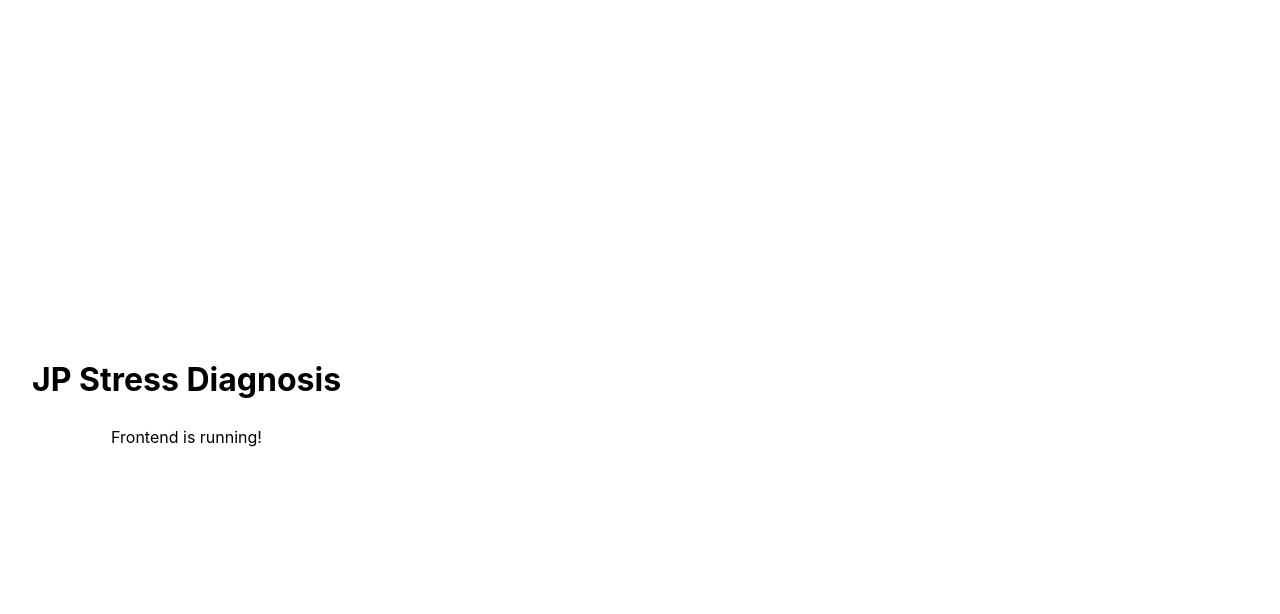
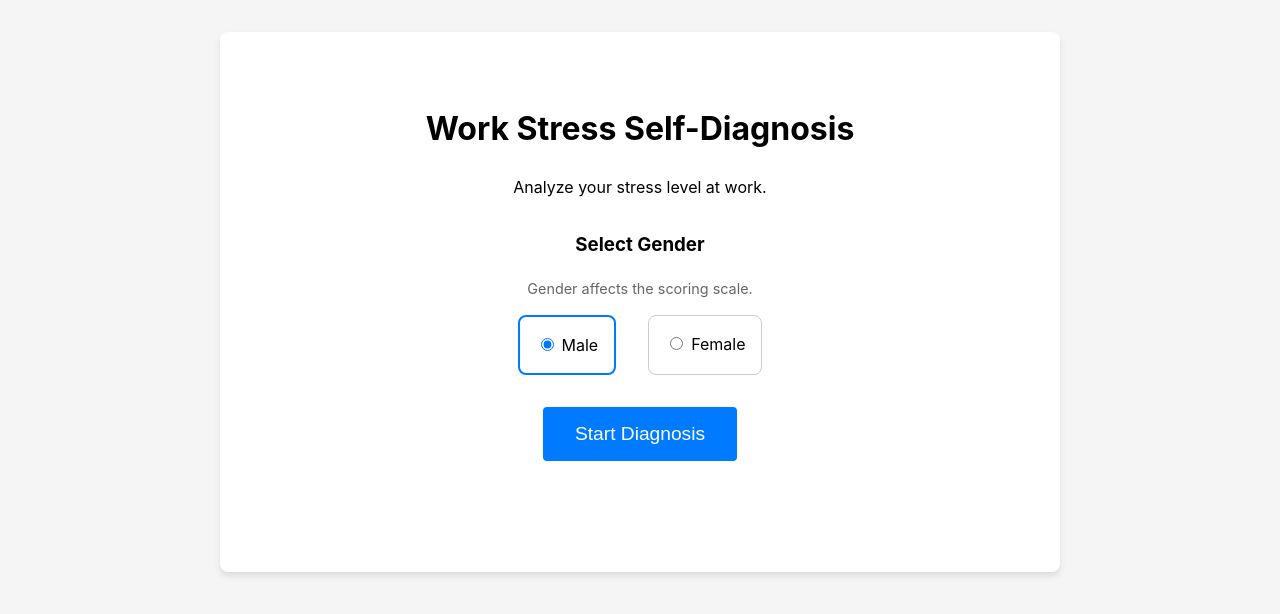
Before and after one commit to do0ori/jp-stress-diagnosis, a React app in the folder frontend/: page / in a window 1280 px wide. Shown: the top 614 px of the page. Built offline with nearby package versions, Linux system fonts and the light colour scheme; no server answers; the HTML template or start-up script is replaced by a standard one.

Commit message:
style: Center application layout and fix global styles

```diff
--- a/frontend/src/App.jsx
+++ b/frontend/src/App.jsx
@@ -1,21 +1,60 @@
-import { useState, useEffect } from 'react'
+import { useState } from 'react'
+import Landing from './components/Landing'
+import Questionnaire from './components/Questionnaire'
+import Result from './components/Result'
+import { postDiagnosis } from './api'
 
 function App() {
-  const [message, setMessage] = useState('')
+  const [step, setStep] = useState('landing'); // landing, questionnaire, result
+  const [gender, setGender] = useState('male');
+  const [diagnosisResult, setDiagnosisResult] = useState(null);
 
-  useEffect(() => {
-    // Example fetch to backend (will need proxy setup or full URL)
-    fetch('http://localhost:5000/health-check')
-      .then(res => res.json())
-      .then(data => setMessage(data.message))
-      .catch(err => console.error(err))
-  }, [])
+  const handleStart = (selectedGender) => {
+    setGender(selectedGender);
+    setStep('questionnaire');
+  };
+
+  const handleQuestionnaireComplete = async (answers) => {
+    try {
+      const result = await postDiagnosis(answers, gender);
+      setDiagnosisResult(result);
+      setStep('result');
+    } catch (error) {
+      console.error(error);
+      alert('Failed to process diagnosis. Please try again.');
+    }
+  };
+
+  const handleRestart = () => {
+    setStep('landing');
+    setDiagnosisResult(null);
+    setGender('male');
+  };
 
   return (
-    <div style={{ padding: '2rem', textAlign: 'center' }}>
-      <h1>JP Stress Diagnosis</h1>
-      <p>Frontend is running!</p>
-      {message && <p>Backend says: {message}</p>}
+    <div style={{
+      minHeight: '100vh',
+      width: '100%',
+      display: 'flex',
+      justifyContent: 'center',
+      alignItems: 'flex-start', // Align start so it expands down
+      backgroundColor: '#f5f5f5',
+      paddingTop: '2rem',
+      boxSizing: 'border-box'
+    }}>
+      <div style={{
+        width: '100%',
+        maxWidth: '800px',
+        backgroundColor: '#fff',
+        boxShadow: '0 4px 6px rgba(0,0,0,0.1)',
+        borderRadius: '8px',
+        minHeight: '500px',
+        padding: '20px'
+      }}>
+        {step === 'landing' && <Landing onStart={handleStart} />}
+        {step === 'questionnaire' && <Questionnaire onComplete={handleQuestionnaireComplete} />}
+        {step === 'result' && diagnosisResult && <Result result={diagnosisResult} onRestart={handleRestart} />}
+      </div>
     </div>
   )
 }
--- a/frontend/src/index.css
+++ b/frontend/src/index.css
@@ -11,8 +11,6 @@
 
 body {
   margin: 0;
-  display: flex;
-  place-items: center;
   min-width: 320px;
   min-height: 100vh;
 }
```
